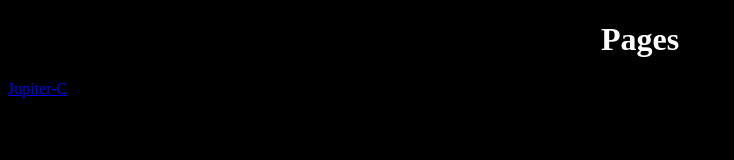
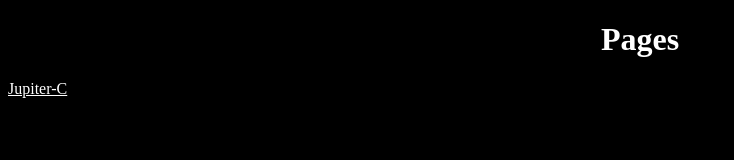
Before and after one commit to GT1650CS/rockets, a plain HTML site: page index.html in a window 1280 px wide. Shown: the whole page, without its empty margins (0-734 px from the left). Drawn offline with Linux system fonts and the light colour scheme.

Commit message:
Update styles.css

```diff
--- a/css/styles.css
+++ b/css/styles.css
@@ -4,7 +4,7 @@ body {
   color: #ffffff;
 }
 
-h1, h2, h3, h4, h5, h6, p, figcaption {
+h1, h2, h3, h4, h5, h6, p, figcaption, a {
     text-align: center;
     color: #ffffff;
 }
```
